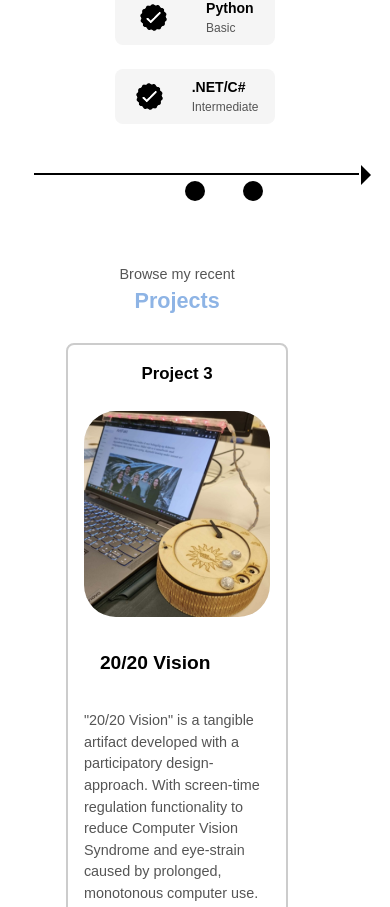
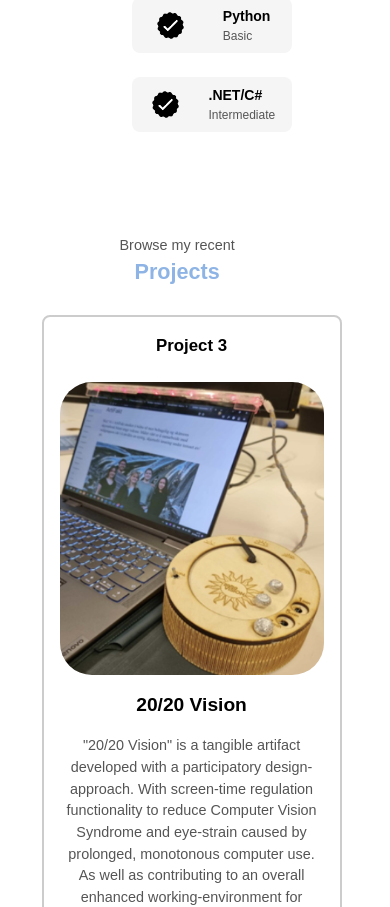
Before and after one commit to asvravna/nextportfolio, a Next.js app: page / in a window 390 px wide. Shown: the part 2421-3328 px from the top of the page. Built offline with nearby package versions, Linux system fonts and the light colour scheme.

Commit message:
centered projects

```diff
--- a/src/app/components/Experience.js
+++ b/src/app/components/Experience.js
@@ -168,7 +168,7 @@ function Experience() {
                            </div>
                         </div>
                     </div>
-                    <div className="timeline-container">
+                    <div className="timelineContainer">
                         <div className="timeline-line"></div>
                         <div className="timeline-arrow"></div>
                         <div className="timeline-points">
@@ -211,19 +211,11 @@ function Experience() {
                                 </div>
                             </div>
                         </div>
-                    </div>
-                    <div className="timeline-labels">
+                        <div className="timeline-labels">
                         <h1 className="year-description start">2024</h1>
                         <h1 className="year-description end">2025</h1>
                     </div>
-                    {/* <Image
-                        src="/images/arrow.png"
-                        alt="Arrow icon"
-                        height={100}
-                        width={30}
-                        className="icon arrow"
-                        onClick={() => (window.location.href = './#projects')}
-                    /> */}
+                    </div>
                 </section>
             </div>
         </>
--- a/src/app/components/Projects.js
+++ b/src/app/components/Projects.js
@@ -17,7 +17,7 @@ const Projects = () => {
         </div>
         <div className="experience-details-container">
           <div className="about-containers">
-            <div className="details-container color-container">
+            <div className="projectContainer">
               <div className="article-container">
               <h3 className="project-title-number">Project 3</h3>
                 <Image
@@ -47,7 +47,7 @@ const Projects = () => {
                 </button>
               </div>
             </div>
-            <div className="details-container color-container">
+            <div className="projectContainer">
               <div className="article-container">
               <h3 className="project-title-number">Project 2</h3>
                 <Image
@@ -77,7 +77,7 @@ const Projects = () => {
                 </button>
               </div>
             </div>
-            <div className="color-container">
+            <div className="projectContainer">
               <div className="article-container">
               <h3 className="project-title-number">Project 1</h3>
 
@@ -111,10 +111,9 @@ const Projects = () => {
           </div>
         </div>
       </section>
-      <div className="centeredContainer">
       <section id="this-website">
         <div className="this-website">
-          <div className="color-container">
+          <div className="projectContainer">
             <h2 className="experience-sub-title project-title">This website</h2>
             <p className="projects__description">
               Developed using Next.js.
@@ -129,7 +128,6 @@ const Projects = () => {
         </div>
       </section>
     </div>
-    </div>
   );
 };
 
--- a/src/app/globals.css
+++ b/src/app/globals.css
@@ -112,7 +112,7 @@ a:hover {
 
 /* Mobile devices (up to 768px) - Hide the timeline */
 @media (max-width: 768px) {
-  .timeline-container {
+  .timelineContainer {
       display: none;
   }
   .year-description{
@@ -121,40 +121,6 @@ a:hover {
 
   }
 }
-
-/* Mobile and Small Screen Styles */
-@media (max-width: 768px) {
-  .timeline-container {
-    padding: 1rem;
-  }
-
-  .timeline-line {
-    left: 10%;
-    height: 100%;
-  }
-
-  .timeline-points {
-    flex-direction: column;
-    align-items: center;
-    justify-content: flex-start;
-  }
-
-  .timeline-point {
-    left: 50%;
-    transform: translateX(-50%);
-    margin: 1.5rem 0;
-  }
-
-  .year-description {
-    font-size: 1rem;
-  }
-
-  .detail {
-    width: 100%;
-    margin-top: 1rem;
-  }
-}
-
 
 /* Mobile-specific adjustments */
 @media screen and (max-width: 768px) {
@@ -171,8 +137,6 @@ a:hover {
       font-size: 0.9rem; /* Adjust text size for mobile */
   }
 }
-
-
 
 /* Footer */
 /* Make nav-links invisible on mobile screen sizes */
@@ -231,18 +195,24 @@ a:hover {
       width: 90%;
       max-width: 300px;
   }
+  /* box-sizing: border-box; Ensures padding is included in the width */
+  /* display: flex;                    */
 
-  .color-container {
-    width: 100%; /* Makes the container fill the entire width */
-    max-width: 100%; /* Ensure no maximum width limit */
-    border: 2px solid #ccc; /* Light gray border */
-    padding: 1rem; /* Add some space inside the box */
-    border-radius: 8px; /* Optional: round the corners */
-    background-color: #fff; /* Optional: background color */
-    box-sizing: border-box; /* Ensures padding is included in the width */
-    margin: 0 auto; /* Centering horizontally if there's any margin */
 
-}
+  .projectContainer {
+    flex-direction: column;
+    justify-content: center;
+    align-items: center;
+    text-align: center;
+    border: 2px solid #ccc;
+    padding: 1rem;
+    border-radius: 8px;
+    background-color: #fff;
+    width: 100%; /* Full width */
+    min-width: 300px; /* Ensure it doesn't get smaller than 300px */
+    display: flex;                     /* Enable flexbox */
+
+  }
   /* Mobile-specific button sizes */
   .btn {
       width: 100%;
@@ -573,11 +543,10 @@ h1 {
   display: flex;
   flex-direction: column;
   justify-content: center;
-  gap: 1.5rem;
-  width: 100%; /* Make sure this container takes up full width */
-  max-width: 1200px; /* Optional: Set a max-width for large screens */
-  margin: 0 auto; /* Center the container */
-  padding-left: 0;
+  gap: 2rem;
+  display: flex; /* Enable Flexbox on the parent container */
+  align-items: center; /* Center vertically */
+  padding-left: 13%;
 }
 
 .aboutPic {
```
